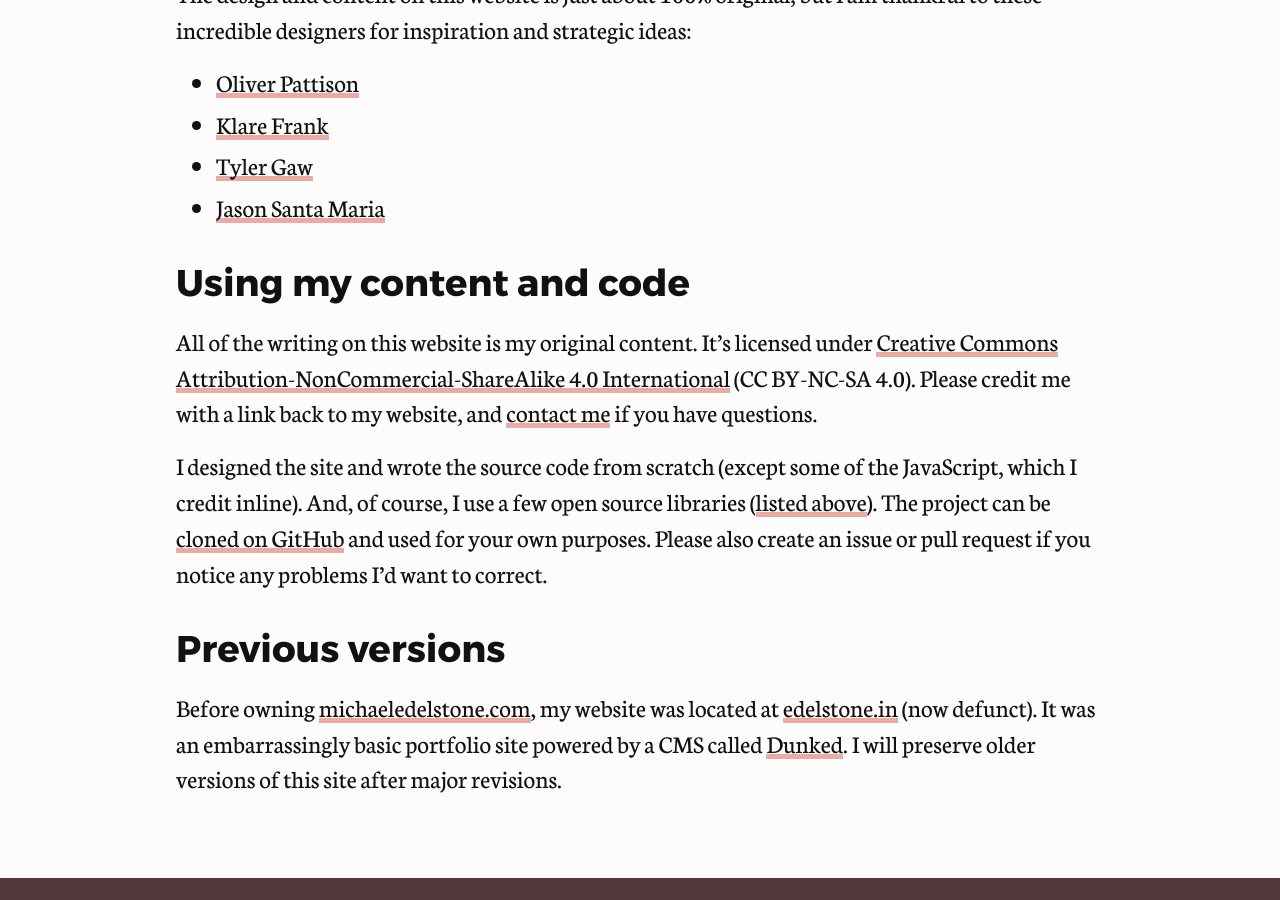
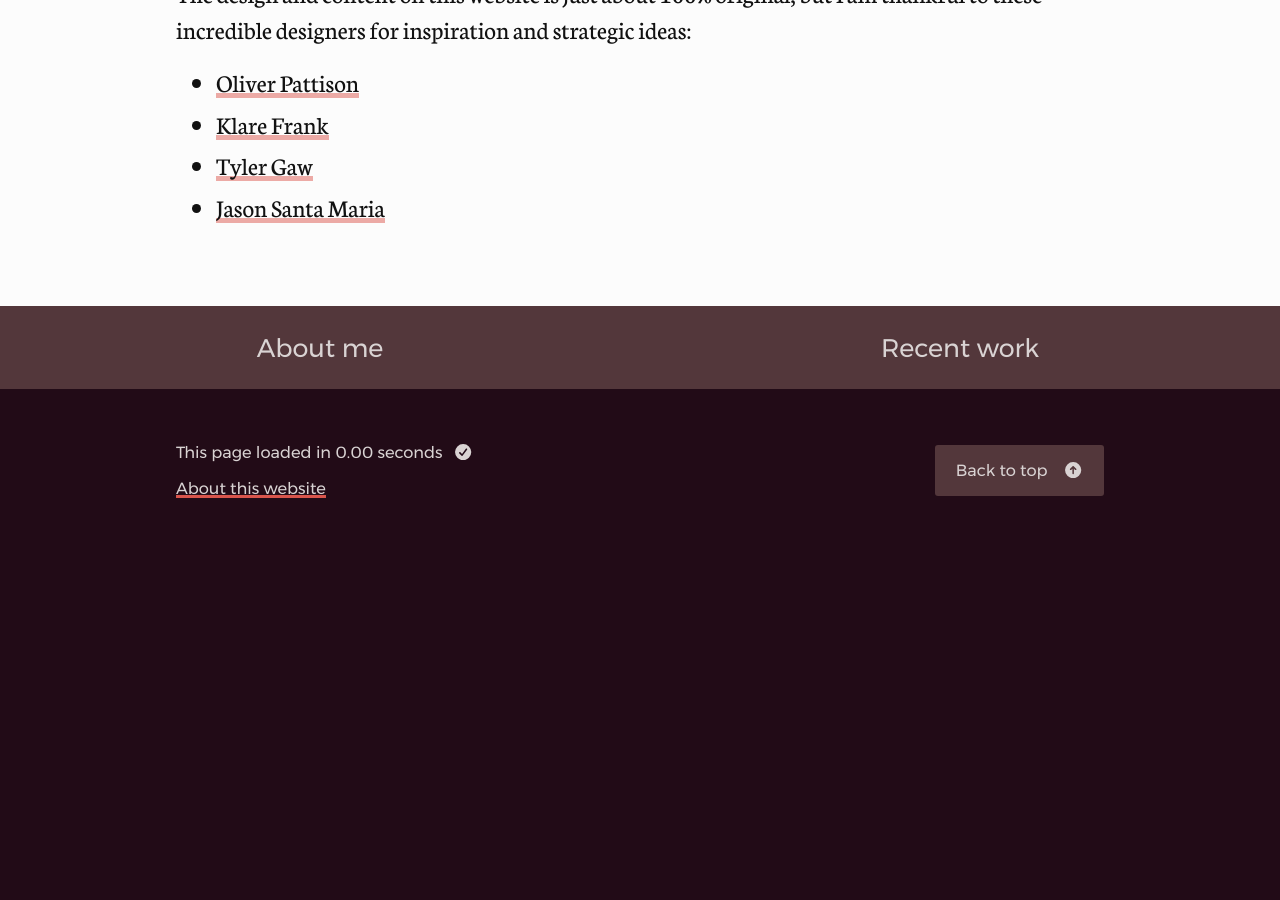
Before and after one commit to edelstone/my-website, a Jekyll site: the page built from about-this-site.html, in a window 1280 px wide and 900 px high, scrolled down 2777 px. Built offline with Jekyll 4.4.1, drawn with Linux system fonts in a browser that asks for light colours; nearby versions of some CDN libraries; library files that are not in the unit come from our copies; after the commit the page ends 3326 px from its top, so only the background shows below that; some of the changed text lies outside the part shown.

Commit message:
removes some content

```diff
--- a/about-this-site.html
+++ b/about-this-site.html
@@ -13,7 +13,7 @@ portfolio-title: My personal website
 			<div class="constrain summary-text">
 				<h2>Overview</h2>
 				<p>I put this website together at the beginning of 2017. It&#8217;s a fun little playground intended to showcase my design abilities and reach the best teams around.</p>
-				<p>It has its own <a href="/styleguide">style guide</a> and the <a href="https://github.com/edelstone/my-website">source code is on GitHub</a>.</p>
+				<p>It has its own <a href="/styleguide">style guide</a>, if you're interested.</p>
 			</div>
 		</div>
 
@@ -103,16 +103,6 @@ portfolio-title: My personal website
 			<li><a href="http://jasonsantamaria.com/">Jason Santa Maria</a></li>
 		</ul>
 
-		<h2 id="attribution">Using my content and code</h2>
-
-		<p>All of the writing on this website is my original content. It&#8217;s licensed under <a href="https://creativecommons.org/licenses/by-nc-sa/4.0/">Creative Commons Attribution-NonCommercial-ShareAlike 4.0 International</a> (CC BY-NC-SA 4.0). Please credit me with a link back to my website, and <a href="/contact">contact me</a> if you have questions.</p>
-
-		<p>I designed the site and wrote the source code from scratch (except some of the JavaScript, which I credit inline). And, of course, I use a few open source libraries (<a href="#how-its-built">listed above</a>). The project can be <a href="https://github.com/edelstone/my-website">cloned on GitHub</a> and used for your own purposes. Please also create an issue or pull request if you notice any problems I’d want to correct.</p>
-
-		<h2 id="archive">Previous versions</h2>
-
-		<p>Before owning <a href="https://michaeledelstone.com">michaeledelstone.com</a>, my website was located at <a class="not-really-a-link" href="#nowhere">edelstone.in</a> (now defunct). It was an embarrassingly basic portfolio site powered by a CMS called <a href="http://dunked.com/">Dunked</a>. I will preserve older versions of this site after major revisions.</p>
-
 	</div> <!-- content-section -->
 
 </div> <!-- main-area-content -->
```
Also changed, not shown: README.md.
